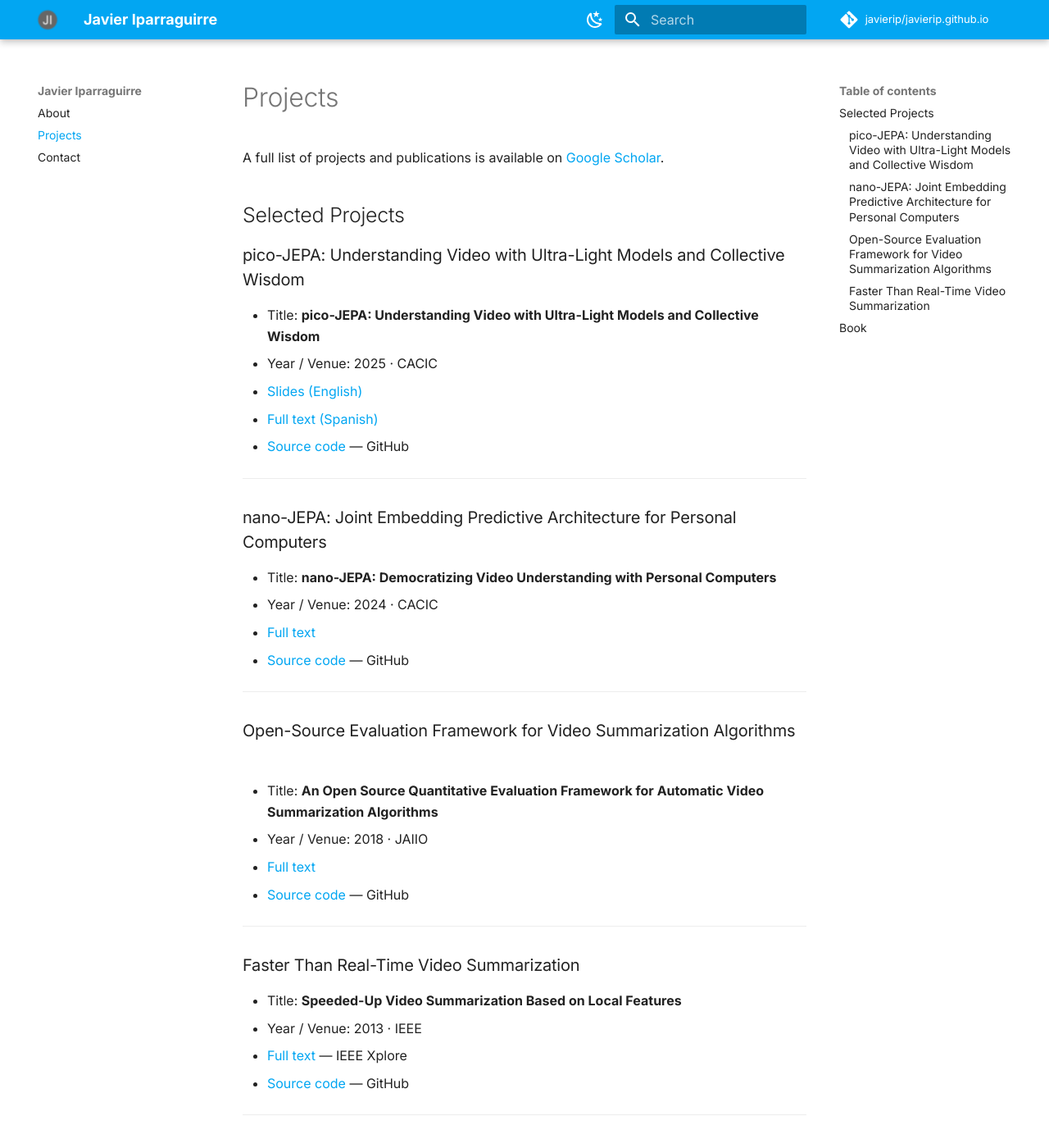
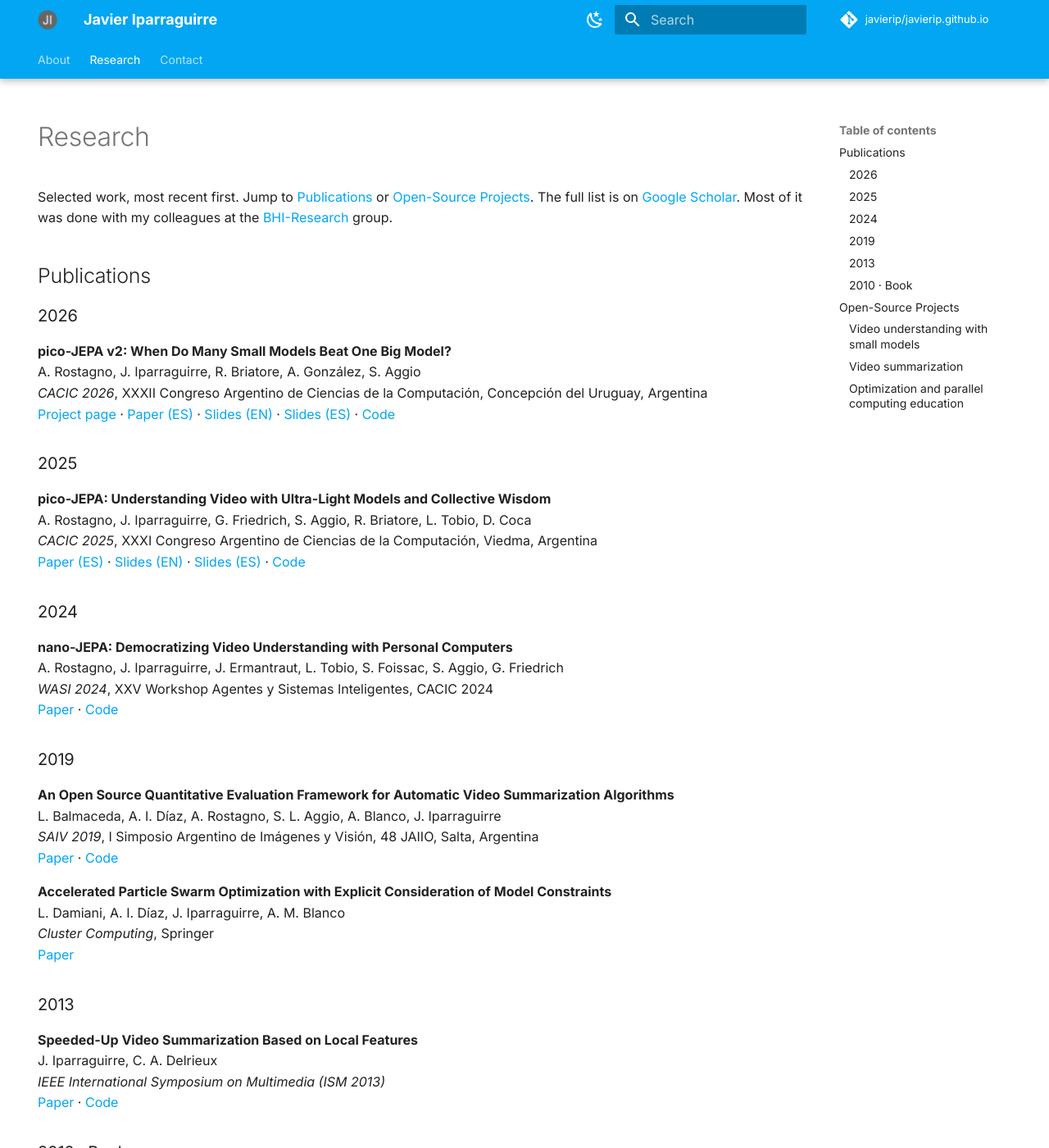
Before and after one commit to javierip/javierip.github.io, an MkDocs documentation site: the page built from docs/projects.md, in a window 1280 px wide and 1400 px high. Shown: the whole window at 82% size. Built offline with MkDocs 1.6.1 and Material for MkDocs 9.7.7, drawn with Linux system fonts in a browser that asks for light colours; comment, search, counter and statistics services are not loaded; some of the changed text lies outside the part shown.

```diff
--- a/docs/projects.md
+++ b/docs/projects.md
@@ -1,49 +1,78 @@
-# Projects
-
-A full list of projects and publications is available on [Google Scholar](https://scholar.google.com.ar/citations?hl=en&user=PNNFrAQAAAAJ&view_op=list_works&sortby=pubdate){:target="_blank"}.
-
-## Selected Projects
-
-### pico-JEPA: Understanding Video with Ultra-Light Models and Collective Wisdom
-
-- Title: **pico-JEPA: Understanding Video with Ultra-Light Models and Collective Wisdom**
-- Year / Venue: 2025 · CACIC
-- [Slides (English)](https://github.com/BHI-Research/pico-JEPA/blob/main/publications/pico-JEPA-presentation-EN.pdf){:target="_blank"}
-- [Full text (Spanish)](https://github.com/BHI-Research/pico-JEPA/blob/main/publications/pico-JEPA-paper-ES.pdf){:target="_blank"}
-- [Source code](https://github.com/BHI-Research/pico-JEPA/tree/main){:target="_blank"} — GitHub
-
+---
+hide:
+  - navigation
 ---
 
-### nano-JEPA: Joint Embedding Predictive Architecture for Personal Computers
+# Research
 
-- Title: **nano-JEPA: Democratizing Video Understanding with Personal Computers**
-- Year / Venue: 2024 · CACIC
-- [Full text](https://drive.google.com/file/d/11vOMCMP7_4FWqvXLhkEkX-7KgNgwdsij/view){:target="_blank"}
-- [Source code](https://github.com/BHI-Research/nano-jepa){:target="_blank"} — GitHub
+Selected work, most recent first. Jump to [Publications](#publications) or [Open-Source Projects](#open-source-projects). The full list is on [Google Scholar](https://scholar.google.com/citations?user=PNNFrAQAAAAJ&hl=en&view_op=list_works&sortby=pubdate){:target="_blank"}. Most of it was done with my colleagues at the [BHI-Research](https://bhi-research.github.io/){:target="_blank"} group.
 
----
+## Publications
 
-### Open-Source Evaluation Framework for Video Summarization Algorithms
+### 2026
 
-- Title: **An Open Source Quantitative Evaluation Framework for Automatic Video Summarization Algorithms**
-- Year / Venue: 2018 · JAIIO
-- [Full text](http://sedici.unlp.edu.ar/handle/10915/89188){:target="_blank"}
-- [Source code](https://github.com/BHI-Research/ost-python){:target="_blank"} — GitHub
+**pico-JEPA v2: When Do Many Small Models Beat One Big Model?**
+A. Rostagno, J. Iparraguirre, R. Briatore, A. González, S. Aggio
+*CACIC 2026*, XXXII Congreso Argentino de Ciencias de la Computación, Concepción del Uruguay, Argentina
+[Project page](https://bhi-research.github.io/pico-jepa-v2/){:target="_blank"} · [Paper (ES)](https://github.com/BHI-Research/pico-jepa-v2/blob/main/paper/paper_pico-JEPA-v2.pdf){:target="_blank"} · [Slides (EN)](https://github.com/BHI-Research/pico-jepa-v2/blob/main/slides/pico-JEPA-v2_CACIC-2026-presentation_EN.pdf){:target="_blank"} · [Slides (ES)](https://github.com/BHI-Research/pico-jepa-v2/blob/main/slides/pico-JEPA-v2_CACIC-2026-presentation_ES.pdf){:target="_blank"} · [Code](https://github.com/BHI-Research/pico-jepa-v2){:target="_blank"}
 
----
+### 2025
 
-### Faster Than Real-Time Video Summarization
+**pico-JEPA: Understanding Video with Ultra-Light Models and Collective Wisdom**
+A. Rostagno, J. Iparraguirre, G. Friedrich, S. Aggio, R. Briatore, L. Tobio, D. Coca
+*CACIC 2025*, XXXI Congreso Argentino de Ciencias de la Computación, Viedma, Argentina
+[Paper (ES)](https://github.com/BHI-Research/pico-JEPA/blob/main/publications/pico-JEPA-paper-ES.pdf){:target="_blank"} · [Slides (EN)](https://github.com/BHI-Research/pico-JEPA/blob/main/publications/pico-JEPA-presentation-EN.pdf){:target="_blank"} · [Slides (ES)](https://github.com/BHI-Research/pico-JEPA/blob/main/publications/pico-JEPA-presentation-ES.pdf){:target="_blank"} · [Code](https://github.com/BHI-Research/pico-JEPA){:target="_blank"}
 
-- Title: **Speeded-Up Video Summarization Based on Local Features**
-- Year / Venue: 2013 · IEEE
-- [Full text](https://ieeexplore.ieee.org/document/6746822){:target="_blank"} — IEEE Xplore
-- [Source code](https://github.com/javierip/flash-video-summarization){:target="_blank"} — GitHub
+### 2024
 
----
+**nano-JEPA: Democratizing Video Understanding with Personal Computers**
+A. Rostagno, J. Iparraguirre, J. Ermantraut, L. Tobio, S. Foissac, S. Aggio, G. Friedrich
+*WASI 2024*, XXV Workshop Agentes y Sistemas Inteligentes, CACIC 2024
+[Paper](https://drive.google.com/file/d/11vOMCMP7_4FWqvXLhkEkX-7KgNgwdsij/view){:target="_blank"} · [Code](https://github.com/BHI-Research/nano-jepa){:target="_blank"}
 
-## Book
+### 2019
 
-- Title: **Making Computing More Efficient Based on New Hardware Architectures: A Multi-core Processing Approach**
-- Author: Javier Iparraguirre
-- Publisher: VDM Verlag Dr. Müller, June 2010
-- [Buy on Amazon](https://www.amazon.com/Making-Computing-Efficient-Hardware-Architectures/dp/3639178513/ref=sr_1_1?ie=UTF8&s=books&qid=1279828856&sr=8-1){:target="_blank"}
+**An Open Source Quantitative Evaluation Framework for Automatic Video Summarization Algorithms**
+L. Balmaceda, A. I. Díaz, A. Rostagno, S. L. Aggio, A. Blanco, J. Iparraguirre
+*SAIV 2019*, I Simposio Argentino de Imágenes y Visión, 48 JAIIO, Salta, Argentina
+[Paper](http://sedici.unlp.edu.ar/handle/10915/89188){:target="_blank"} · [Code](https://github.com/BHI-Research/ost-python){:target="_blank"}
+
+**Accelerated Particle Swarm Optimization with Explicit Consideration of Model Constraints**
+L. Damiani, A. I. Díaz, J. Iparraguirre, A. M. Blanco
+*Cluster Computing*, Springer
+[Paper](https://doi.org/10.1007/s10586-019-02933-1){:target="_blank"}
+
+### 2013
+
+**Speeded-Up Video Summarization Based on Local Features**
+J. Iparraguirre, C. A. Delrieux
+*IEEE International Symposium on Multimedia (ISM 2013)*
+[Paper](https://doi.org/10.1109/ISM.2013.70){:target="_blank"} · [Code](https://github.com/javierip/flash-video-summarization){:target="_blank"}
+
+### 2010 · Book
+
+**Making Computing More Efficient Based on New Hardware Architectures: A Multi-core Processing Approach**
+J. Iparraguirre
+VDM Verlag Dr. Müller
+[Amazon](https://www.amazon.com/dp/3639178513){:target="_blank"}
+
+## Open-Source Projects
+
+### Video understanding with small models
+
+- [pico-JEPA v2](https://github.com/BHI-Research/pico-jepa-v2){:target="_blank"}: an ensemble of tiny JEPA models that can beat one larger model
+- [pico-JEPA](https://github.com/BHI-Research/pico-JEPA){:target="_blank"}: ultra-light JEPA models combined by voting
+- [nano-JEPA](https://github.com/BHI-Research/nano-jepa){:target="_blank"}: a video JEPA you can train on a personal computer
+- [nano-datasets](https://github.com/BHI-Research/nano-datasets){:target="_blank"}: builds small custom subsets of large video datasets
+
+### Video summarization
+
+- [Flash Video Summarization](https://github.com/javierip/flash-video-summarization){:target="_blank"}: summarization that runs faster than real time
+- Open Summarization Toolbox: evaluation tools in [Python](https://github.com/BHI-Research/ost-python){:target="_blank"} and [C++](https://github.com/BHI-Research/ost){:target="_blank"}
+- [OST datasets](https://github.com/BHI-Research/ost-datasets){:target="_blank"}: datasets widely used in video summarization research
+
+### Optimization and parallel computing education
+
+- [PSO-JAX](https://github.com/BHI-Research/PSO-JAX){:target="_blank"}: accelerated Particle Swarm Optimization built on JAX
+- [Edu-PSO](https://github.com/BHI-Research/Edu-PSO){:target="_blank"}: PSO for teaching parallel processing, in Python, C++, OpenMP, CUDA, and JavaScript
+- [Parallel Processing Teaching Toolkit](https://github.com/javierip/parallel-processing-teaching-toolkit){:target="_blank"}: examples and course material
--- a/mkdocs.yml
+++ b/mkdocs.yml
@@ -1,6 +1,6 @@
 # Project information
 site_name: "Javier Iparraguirre"
-site_description: "Director of Machine Learning | PhD & Fulbright Scholar | Computer Vision & Unsupervised Learning"
+site_description: "Director of Machine Learning | Video & Multimodal AI | PhD · Fulbright Scholar"
 site_url: https://javierip.github.io/
 repo_url: https://github.com/javierip/javierip.github.io
 repo_name: javierip/javierip.github.io
@@ -10,7 +10,7 @@ copyright: "Copyright &copy; Javier Iparraguirre"
 
 nav:
   - About: index.md
-  - Projects: projects.md
+  - Research: projects.md
   - Contact: contact.md
 
 # Configuration
@@ -36,6 +36,10 @@ theme:
         name: Switch to light mode
   features:
     - navigation.instant
+    - navigation.tabs
+    - navigation.tabs.sticky
+    - navigation.footer
+    - toc.follow
     - navigation.top
     - search.highlight
     - search.suggest
@@ -60,13 +64,16 @@ extra:
   social:
     - icon: fontawesome/brands/github
       link: https://github.com/javierip
-      name: Javier at GitHub
-    - icon: fontawesome/brands/x-twitter
-      link: https://twitter.com/javieripa
-      name: Javier at X
+      name: Javier on GitHub
     - icon: fontawesome/brands/linkedin
       link: https://www.linkedin.com/in/jiparraguirre/
-      name: Javier at LinkedIn
+      name: Javier on LinkedIn
+    - icon: fontawesome/brands/google-scholar
+      link: https://scholar.google.com/citations?user=PNNFrAQAAAAJ&hl=en&view_op=list_works&sortby=pubdate
+      name: Javier on Google Scholar
+    - icon: fontawesome/brands/x-twitter
+      link: https://x.com/javieripa
+      name: Javier on X
     - icon: fontawesome/regular/envelope
       link: mailto:j.iparraguirre@computer.org
       name: Email Javier
```
Also changed, not shown: README.md (+0 -1 lines), docs/contact.md (+13 -6 lines), docs/index.md (+23 -11 lines).
